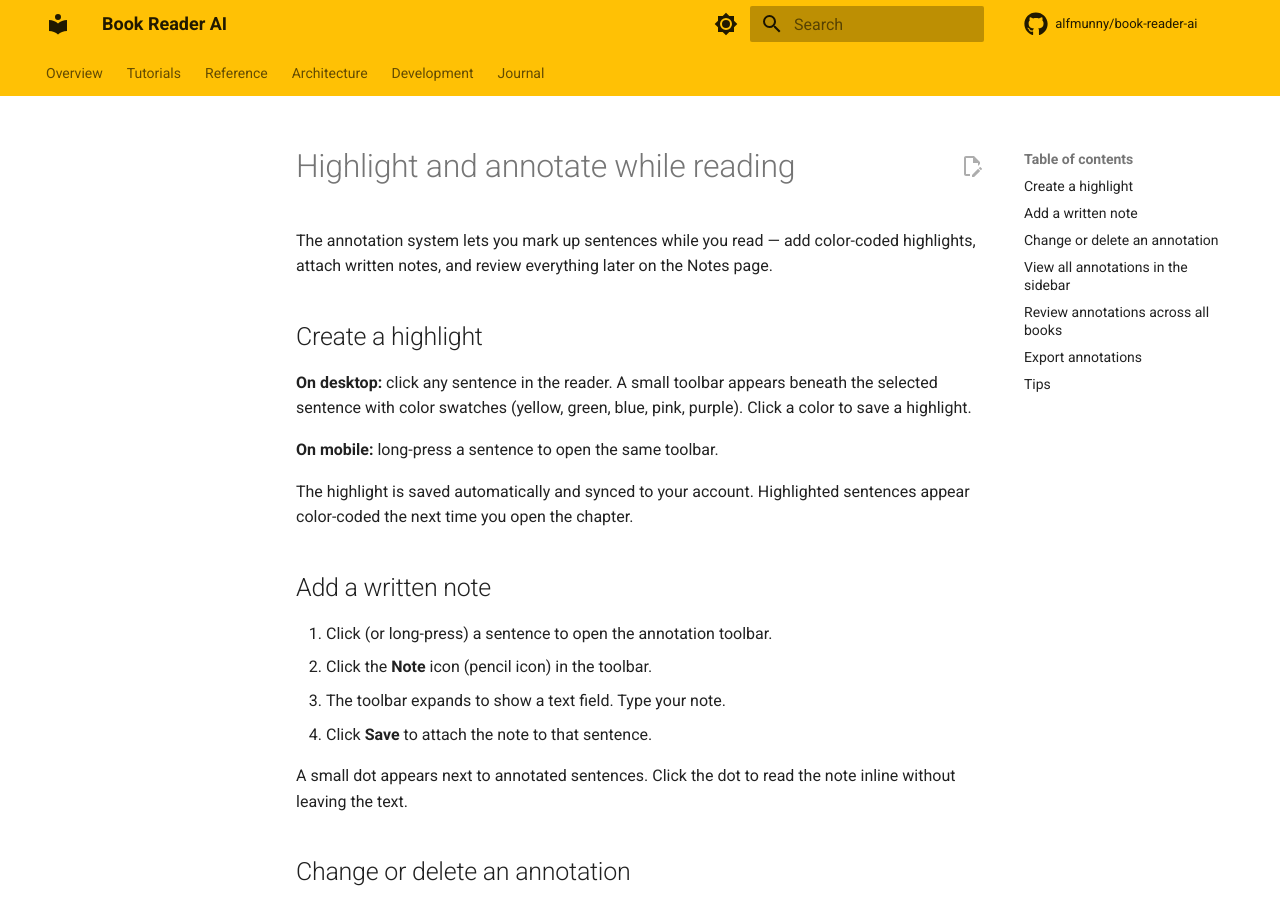
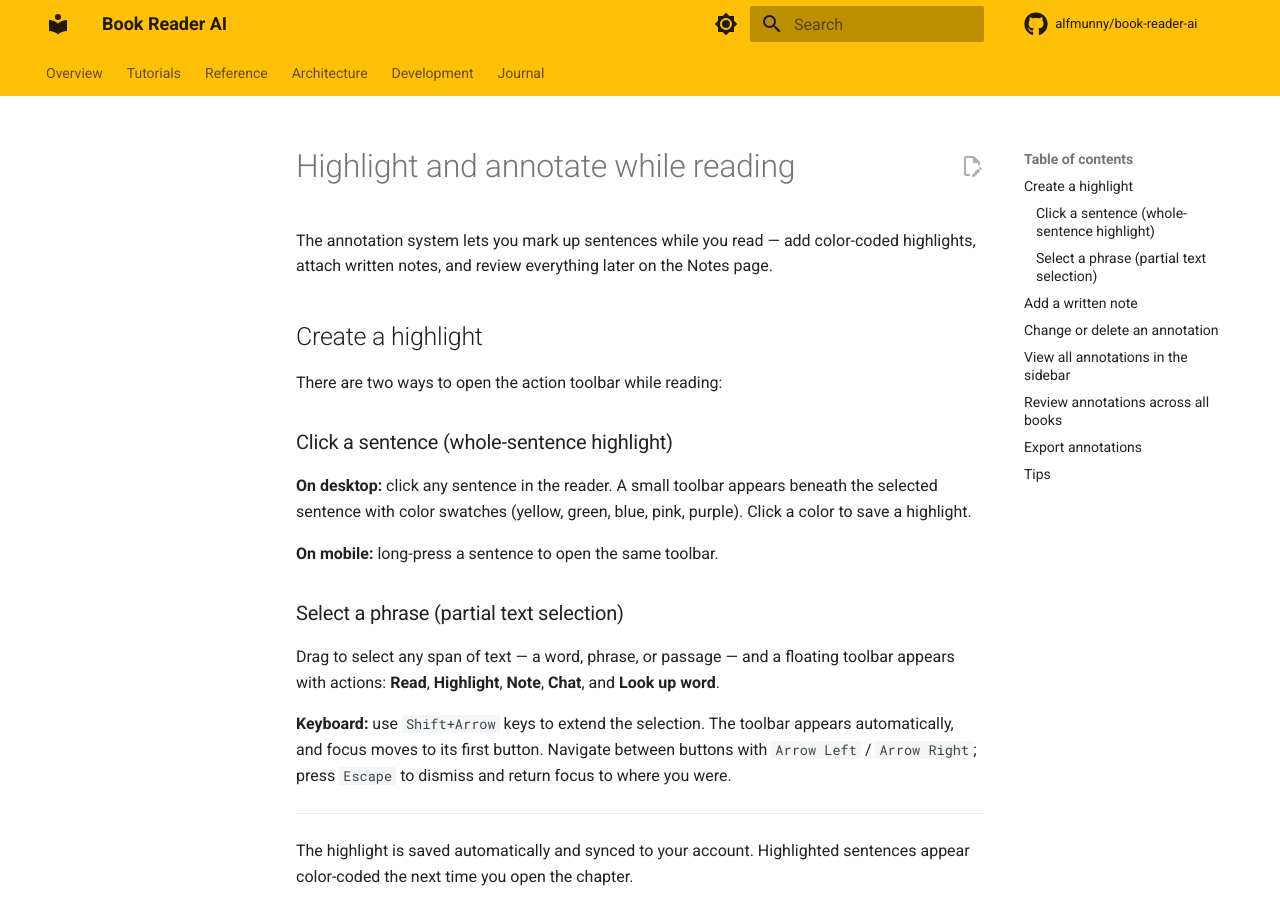
Before and after one commit to alfmunny/book-reader-ai, an MkDocs documentation site: the page built from docs/tutorials/annotations.md, in a window 1280 px wide and 900 px high. Built offline with MkDocs 1.6.1 and Material for MkDocs 9.7.7, drawn with Linux system fonts in a browser that asks for light colours; comment, search, counter and statistics services are not loaded.

Commit message:
docs: add text-selection and keyboard flow to annotations tutorial (closes #2499)
PR #2492 added Shift+Arrow keyboard selection and auto-focus of the
SelectionToolbar, but the tutorial only described sentence-click. Added a
"Select a phrase" subsection documenting mouse drag and keyboard selection
(Shift+Arrow, ArrowLeft/Right navigation, Escape to dismiss).

Co-Authored-By: Claude Sonnet 4.6 <noreply@anthropic.com>

```diff
--- a/docs/tutorials/annotations.md
+++ b/docs/tutorials/annotations.md
@@ -4,9 +4,21 @@ The annotation system lets you mark up sentences while you read — add color-co
 
 ## Create a highlight
 
+There are two ways to open the action toolbar while reading:
+
+### Click a sentence (whole-sentence highlight)
+
 **On desktop:** click any sentence in the reader. A small toolbar appears beneath the selected sentence with color swatches (yellow, green, blue, pink, purple). Click a color to save a highlight.
 
 **On mobile:** long-press a sentence to open the same toolbar.
+
+### Select a phrase (partial text selection)
+
+Drag to select any span of text — a word, phrase, or passage — and a floating toolbar appears with actions: **Read**, **Highlight**, **Note**, **Chat**, and **Look up word**.
+
+**Keyboard:** use `Shift+Arrow` keys to extend the selection. The toolbar appears automatically, and focus moves to its first button. Navigate between buttons with `Arrow Left` / `Arrow Right`; press `Escape` to dismiss and return focus to where you were.
+
+---
 
 The highlight is saved automatically and synced to your account. Highlighted sentences appear color-coded the next time you open the chapter.
 
```
Also changed, not shown: 1 other file.
